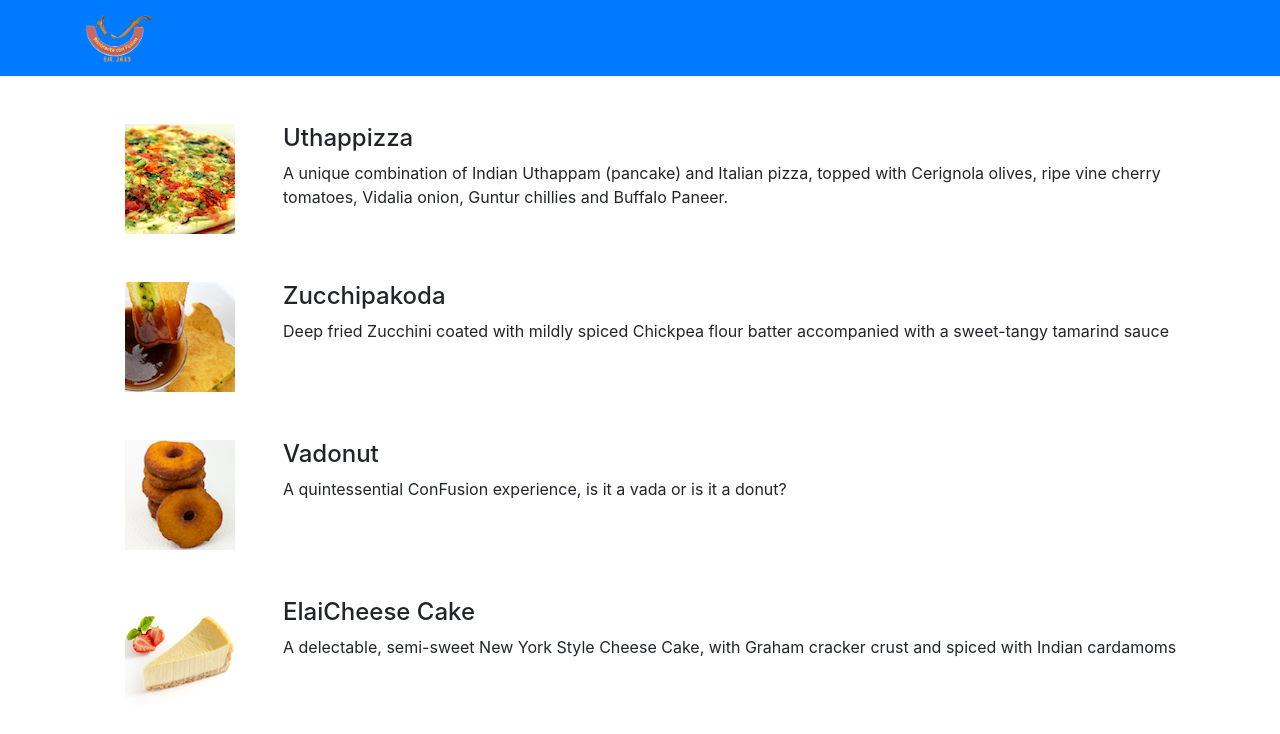
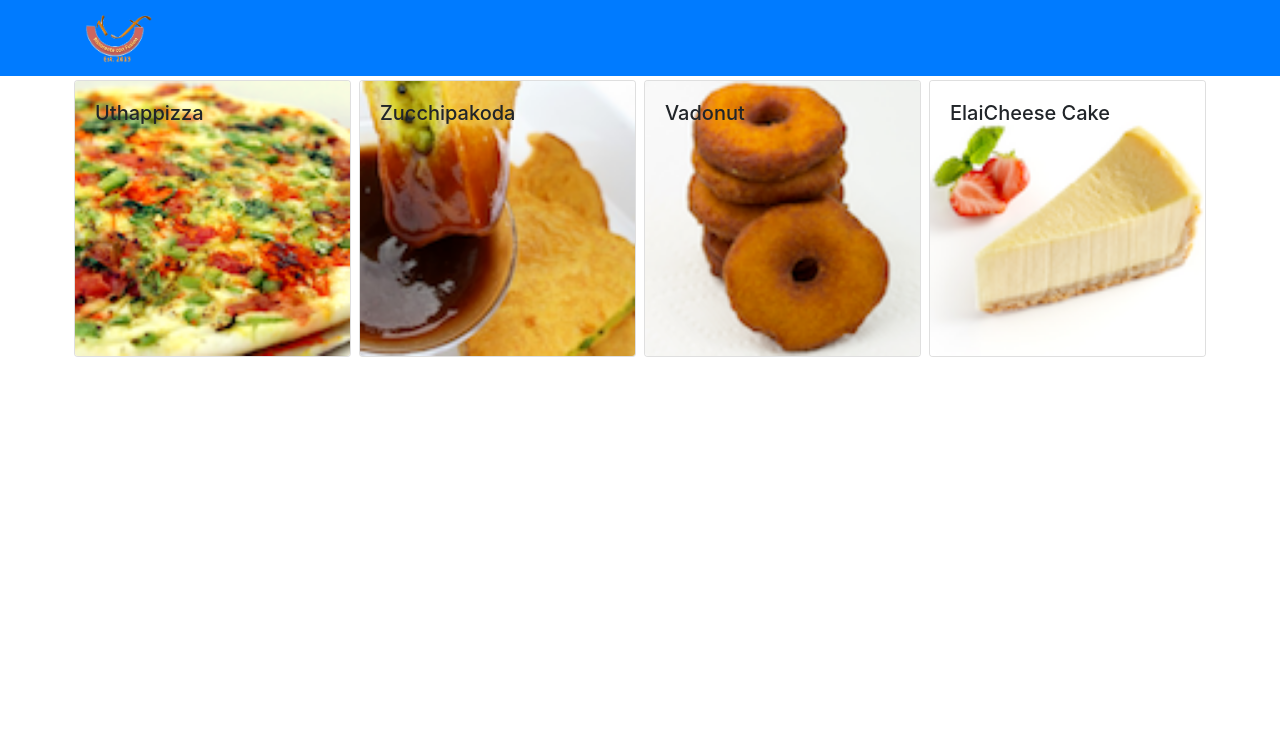
Before and after one commit to gcamacho079/congenial-octo-potato, a React (Create React App) app: page / in a window 1280 px wide. Shown: the top 734 px of the page. Built offline with nearby package versions, Linux system fonts and the light colour scheme.

Commit message:
Add dish render method on click

```diff
--- a/src/App.js
+++ b/src/App.js
@@ -3,8 +3,17 @@
 import { Navbar, NavbarBrand } from 'reactstrap';
 import Menu from './components/MenuComponent';
 import './App.css';
+import { DISHES } from './shared/dishes';
 
 class App extends Component {
+  constructor(props) {
+    super(props);
+
+    this.state = {
+      dishes: DISHES,
+    };
+  }
+
   render() {
     return (
       <div className="App">
@@ -15,7 +24,7 @@
             </NavbarBrand>
           </div>
         </Navbar>
-        <Menu />
+        <Menu dishes={this.state.dishes} />
       </div>
     );
   }
--- a/src/components/MenuComponent.js
+++ b/src/components/MenuComponent.js
@@ -1,71 +1,58 @@
 import React, { Component } from 'react';
-import { Media } from 'reactstrap';
+import { Card, CardImg, CardImgOverlay, CardText, CardBody, CardTitle } from 'reactstrap';
 
 class Menu extends Component {
 	constructor(props) {
 		super(props);
 
 		this.state = {
-			dishes: [
-				{
-                  id: 0,
-                  name:'Uthappizza',
-                  image: 'assets/images/uthappizza.png',
-                  category: 'mains',
-                  label:'Hot',
-                  price:'4.99',
-                  description:'A unique combination of Indian Uthappam (pancake) and Italian pizza, topped with Cerignola olives, ripe vine cherry tomatoes, Vidalia onion, Guntur chillies and Buffalo Paneer.'                        },
-               {
-                  id: 1,
-                  name:'Zucchipakoda',
-                  image: 'assets/images/zucchipakoda.png',
-                  category: 'appetizer',
-                  label:'',
-                  price:'1.99',
-                  description:'Deep fried Zucchini coated with mildly spiced Chickpea flour batter accompanied with a sweet-tangy tamarind sauce'                        },
-               {
-                  id: 2,
-                  name:'Vadonut',
-                  image: 'assets/images/vadonut.png',
-                  category: 'appetizer',
-                  label:'New',
-                  price:'1.99',
-                  description:'A quintessential ConFusion experience, is it a vada or is it a donut?'                        },
-               {
-                  id: 3,
-                  name:'ElaiCheese Cake',
-                  image: 'assets/images/elaicheesecake.png',
-                  category: 'dessert',
-                  label:'',
-                  price:'2.99',
-                  description:'A delectable, semi-sweet New York Style Cheese Cake, with Graham cracker crust and spiced with Indian cardamoms'                        }
-			],
+			selectedDish: null,
+		}
+	}
+
+	onDishSelect(dish) {
+		this.setState({ selectedDish: dish });
+	}
+
+	renderDish(dish) {
+		if ( dish != null ) {
+			return (
+				<Card>
+					<CardImg width="100%" src={dish.image} alt={dish.name} />
+					<CardBody>
+					 	<CardTitle>{dish.name}</CardTitle>
+					 	<CardText>{dish.description}</CardText>
+					</CardBody>
+				</Card>
+			);
+		}
+		else {
+			return (
+				<div></div>
+			);
 		}
 	}
 
 	render() {
-		const menu = this.state.dishes.map((dish) => {
+		const menu = this.props.dishes.map((dish) => {
 			return (
-				<div key={dish.id} className="col-12 mt-5">
-					<Media tag="li">
-						<Media left middle>
-							<Media object src={dish.image} alt={dish.name} />
-
-						</Media>
-						<Media body className="ml-5">
-							<Media heading>{dish.name}</Media>
-							<p>{dish.description}</p>
-						</Media>
-					</Media>
+				<div key={dish.id} className="col-12 col-md-3 p-1">
+					<Card onClick={ () => this.onDishSelect(dish) }>
+						<CardImg width="100%" src={dish.image} alt={dish.name} />
+						<CardImgOverlay>
+						 	<CardTitle>{dish.name}</CardTitle>
+						</CardImgOverlay>
+					</Card>
 				</div>
 			);
 		});
 		return (
 			<div className="container">
 				<div className="row">
-					<Media list>
-						{menu}
-					</Media>
+					{menu}
+				</div>
+				<div className="row">
+					{this.renderDish(this.state.selectedDish)}
 				</div>
 			</div>
 		);
--- /dev/null
+++ b/src/shared/dishes.js
@@ -0,0 +1,186 @@
+export const DISHES =
+    [
+        {
+        id: 0,
+        name:'Uthappizza',
+        image: 'assets/images/uthappizza.png',
+        category: 'mains',
+        label:'Hot',
+        price:'4.99',
+        description:'A unique combination of Indian Uthappam (pancake) and Italian pizza, topped with Cerignola olives, ripe vine cherry tomatoes, Vidalia onion, Guntur chillies and Buffalo Paneer.',
+        comments: [
+            {
+            id: 0,
+            rating: 5,
+            comment: "Imagine all the eatables, living in conFusion!",
+            author: "John Lemon",
+            date: "2012-10-16T17:57:28.556094Z"
+            },
+            {
+            id: 1,
+            rating: 4,
+            comment: "Sends anyone to heaven, I wish I could get my mother-in-law to eat it!",
+            author: "Paul McVites",
+            date: "2014-09-05T17:57:28.556094Z"
+            },
+            {
+            id: 2,
+            rating: 3,
+            comment: "Eat it, just eat it!",
+            author: "Michael Jaikishan",
+            date: "2015-02-13T17:57:28.556094Z"
+            },
+            {
+            id: 3,
+            rating: 4,
+            comment: "Ultimate, Reaching for the stars!",
+            author: "Ringo Starry",
+            date: "2013-12-02T17:57:28.556094Z"
+            },
+            {
+            id: 4,
+            rating: 2,
+            comment: "It's your birthday, we're gonna party!",
+            author: "25 Cent",
+            date: "2011-12-02T17:57:28.556094Z"
+            }
+        ]                        },
+        {
+        id: 1,
+        name:'Zucchipakoda',
+        image: 'assets/images/zucchipakoda.png',
+        category: 'appetizer',
+        label:'',
+        price:'1.99',
+        description:'Deep fried Zucchini coated with mildly spiced Chickpea flour batter accompanied with a sweet-tangy tamarind sauce',
+        comments: [
+            {
+            id: 0,
+            rating: 5,
+            comment: "Imagine all the eatables, living in conFusion!",
+            author: "John Lemon",
+            date: "2012-10-16T17:57:28.556094Z"
+            },
+            {
+            id: 1,
+            rating: 4,
+            comment: "Sends anyone to heaven, I wish I could get my mother-in-law to eat it!",
+            author: "Paul McVites",
+            date: "2014-09-05T17:57:28.556094Z"
+            },
+            {
+            id: 2,
+            rating: 3,
+            comment: "Eat it, just eat it!",
+            author: "Michael Jaikishan",
+            date: "2015-02-13T17:57:28.556094Z"
+            },
+            {
+            id: 3,
+            rating: 4,
+            comment: "Ultimate, Reaching for the stars!",
+            author: "Ringo Starry",
+            date: "2013-12-02T17:57:28.556094Z"
+            },
+            {
+            id: 4,
+            rating: 2,
+            comment: "It's your birthday, we're gonna party!",
+            author: "25 Cent",
+            date: "2011-12-02T17:57:28.556094Z"
+            }
+        ]
+        },
+        {
+        id: 2,
+        name:'Vadonut',
+        image: 'assets/images/vadonut.png',
+        category: 'appetizer',
+        label:'New',
+        price:'1.99',
+        description:'A quintessential ConFusion experience, is it a vada or is it a donut?',
+        comments: [
+            {
+            id: 0,
+            rating: 5,
+            comment: "Imagine all the eatables, living in conFusion!",
+            author: "John Lemon",
+            date: "2012-10-16T17:57:28.556094Z"
+            },
+            {
+            id: 1,
+            rating: 4,
+            comment: "Sends anyone to heaven, I wish I could get my mother-in-law to eat it!",
+            author: "Paul McVites",
+            date: "2014-09-05T17:57:28.556094Z"
+            },
+            {
+            id: 2,
+            rating: 3,
+            comment: "Eat it, just eat it!",
+            author: "Michael Jaikishan",
+            date: "2015-02-13T17:57:28.556094Z"
+            },
+            {
+            id: 3,
+            rating: 4,
+            comment: "Ultimate, Reaching for the stars!",
+            author: "Ringo Starry",
+            date: "2013-12-02T17:57:28.556094Z"
+            },
+            {
+            id: 4,
+            rating: 2,
+            comment: "It's your birthday, we're gonna party!",
+            author: "25 Cent",
+            date: "2011-12-02T17:57:28.556094Z"
+            }
+        ]
+        },
+        {
+        id: 3,
+        name:'ElaiCheese Cake',
+        image: 'assets/images/elaicheesecake.png',
+        category: 'dessert',
+        label:'',
+        price:'2.99',
+        description:'A delectable, semi-sweet New York Style Cheese Cake, with Graham cracker crust and spiced with Indian cardamoms',
+        comments: [
+            {
+            id: 0,
+            rating: 5,
+            comment: "Imagine all the eatables, living in conFusion!",
+            author: "John Lemon",
+            date: "2012-10-16T17:57:28.556094Z"
+            },
+            {
+            id: 1,
+            rating: 4,
+            comment: "Sends anyone to heaven, I wish I could get my mother-in-law to eat it!",
+            author: "Paul McVites",
+            date: "2014-09-05T17:57:28.556094Z"
+            },
+            {
+            id: 2,
+            rating: 3,
+            comment: "Eat it, just eat it!",
+            author: "Michael Jaikishan",
+            date: "2015-02-13T17:57:28.556094Z"
+            },
+            {
+            id: 3,
+            rating: 4,
+            comment: "Ultimate, Reaching for the stars!",
+            author: "Ringo Starry",
+            date: "2013-12-02T17:57:28.556094Z"
+            },
+            {
+            id: 4,
+            rating: 2,
+            comment: "It's your birthday, we're gonna party!",
+            author: "25 Cent",
+            date: "2011-12-02T17:57:28.556094Z"
+            }
+        ]
+        }
+    ];
```
